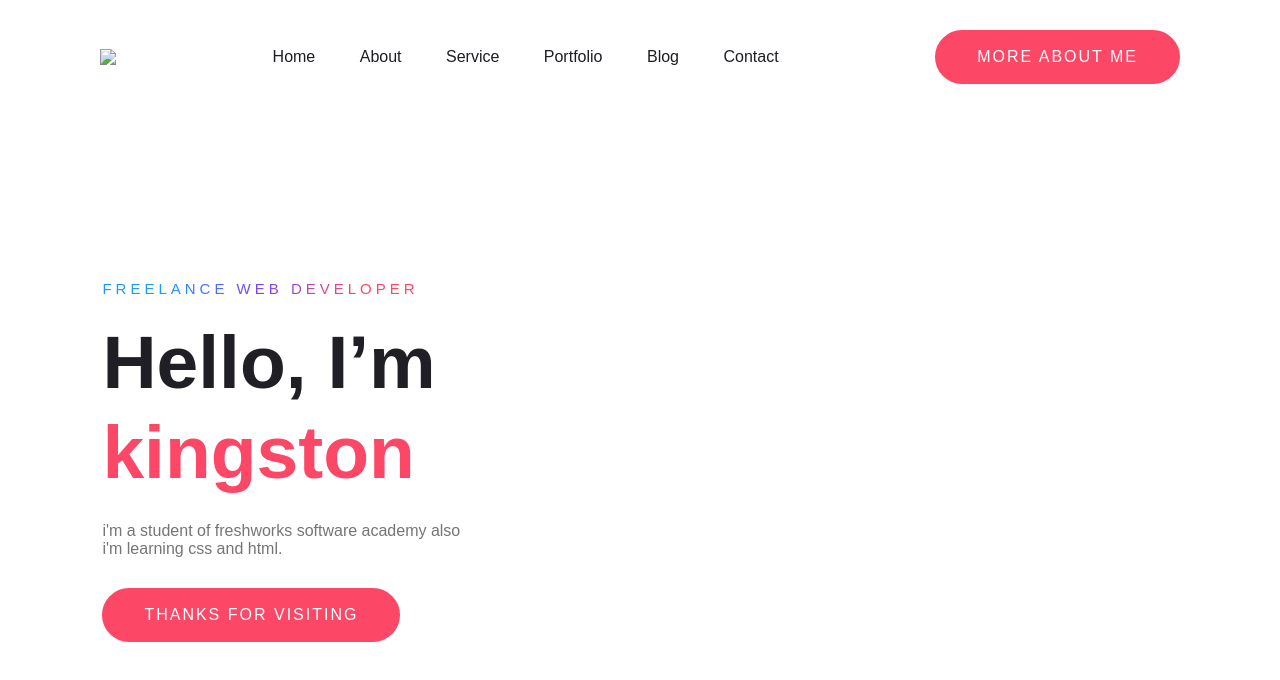
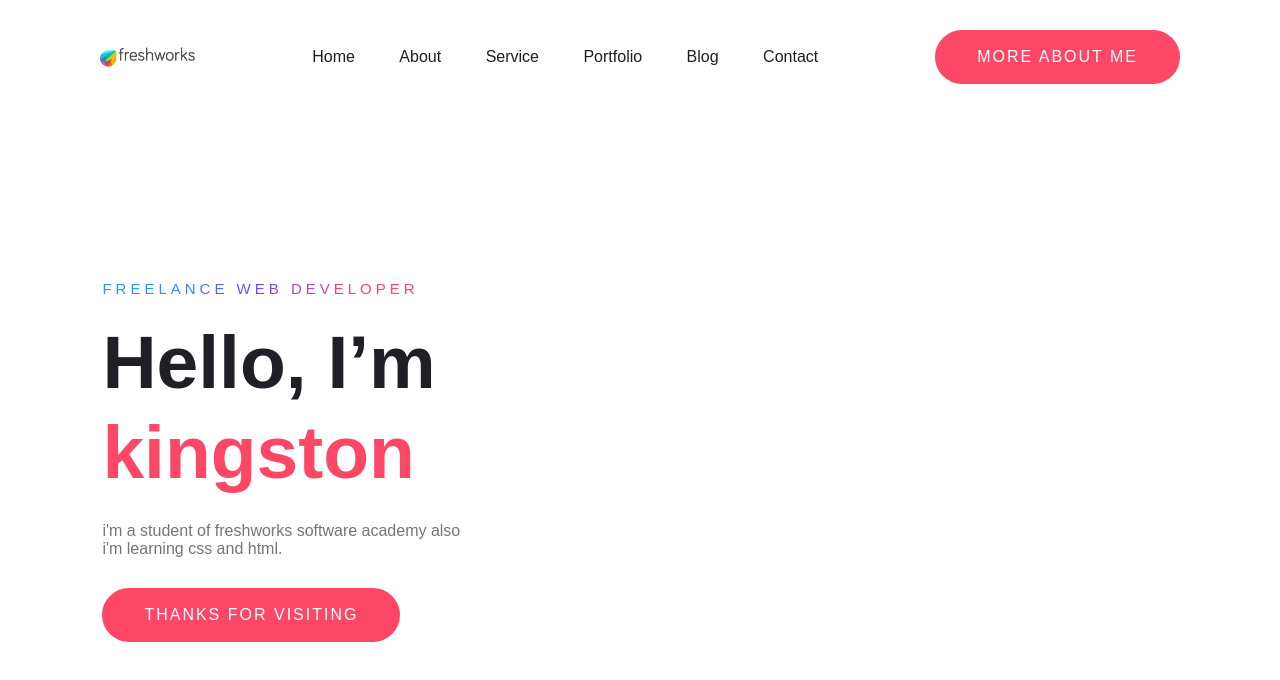
Before and after one commit to kingstonwilliam/kingston-portfolio, a plain HTML site: page index.html in a window 1280 px wide. Drawn offline with Linux system fonts and the light colour scheme.

Commit message:
Update index.html

```diff
--- a/index.html
+++ b/index.html
@@ -8,7 +8,7 @@
 
     <div class="hero">
       <nav>
-        <img src="./img/king2.jpg" class="logo">
+        <img src="king2.png" class="logo">
         <ul>
           <li><a href="index.html">Home</a></li>
           <li><a href="#">About</a></li>
```
